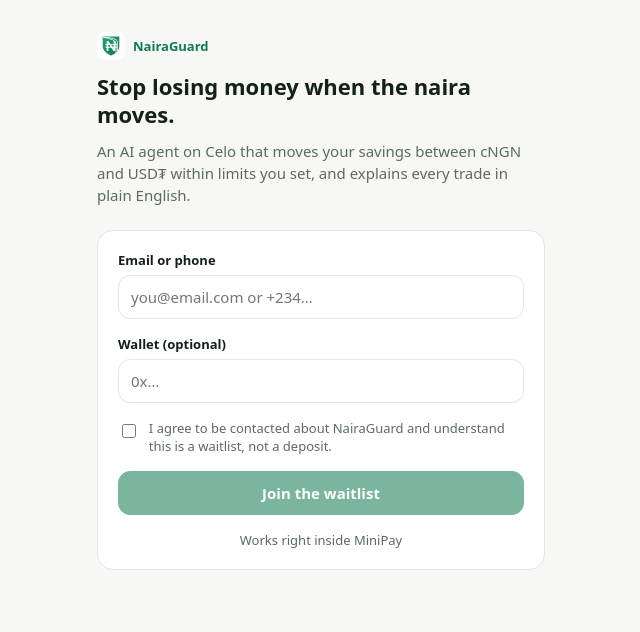
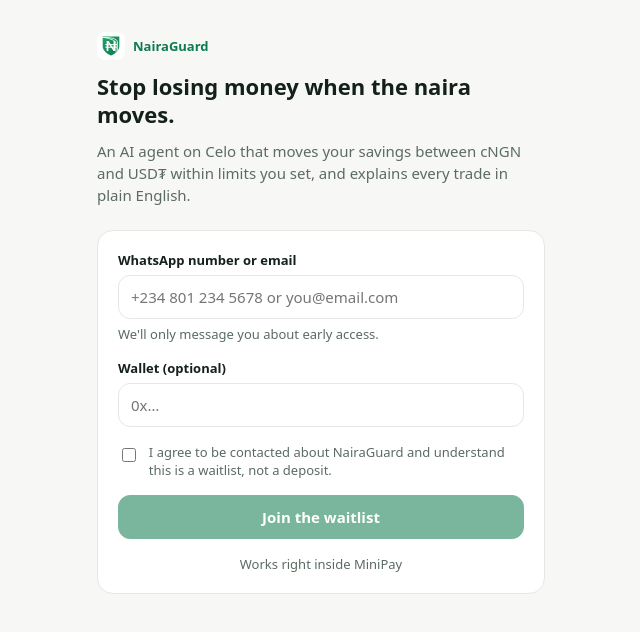
Before and after one commit to defiprince-bit/nairaguard, a Next.js app in the folder dashboard/: page / in a window 1280 px wide. Shown: the top 632 px of the page, without its empty margins (319-959 px from the left). Built offline with nearby package versions, Linux system fonts and the light colour scheme.

Commit message:
waitlist: contact copy (WhatsApp number or email, helper text)

```diff
--- a/dashboard/components/WaitlistForm.tsx
+++ b/dashboard/components/WaitlistForm.tsx
@@ -246,13 +246,13 @@
 
       <label style={{ display: 'flex', flexDirection: 'column', gap: 6 }}>
         <span className="small" style={{ fontWeight: 600 }}>
-          Email or phone
+          WhatsApp number or email
         </span>
         <input
           required
           value={contact}
           onChange={(e) => setContact(e.target.value)}
-          placeholder="you@email.com or +234…"
+          placeholder="+234 801 234 5678 or you@email.com"
           inputMode={/^[+\d]/.test(contact) ? 'tel' : 'email'}
           autoComplete={/^[+\d]/.test(contact) ? 'tel' : 'email'}
           style={{
@@ -263,6 +263,9 @@
             background: 'var(--surface)',
           }}
         />
+        <span className="small" style={{ color: 'var(--ink-muted)' }}>
+          We&apos;ll only message you about early access.
+        </span>
       </label>
 
       <label style={{ display: 'flex', flexDirection: 'column', gap: 6 }}>
```
